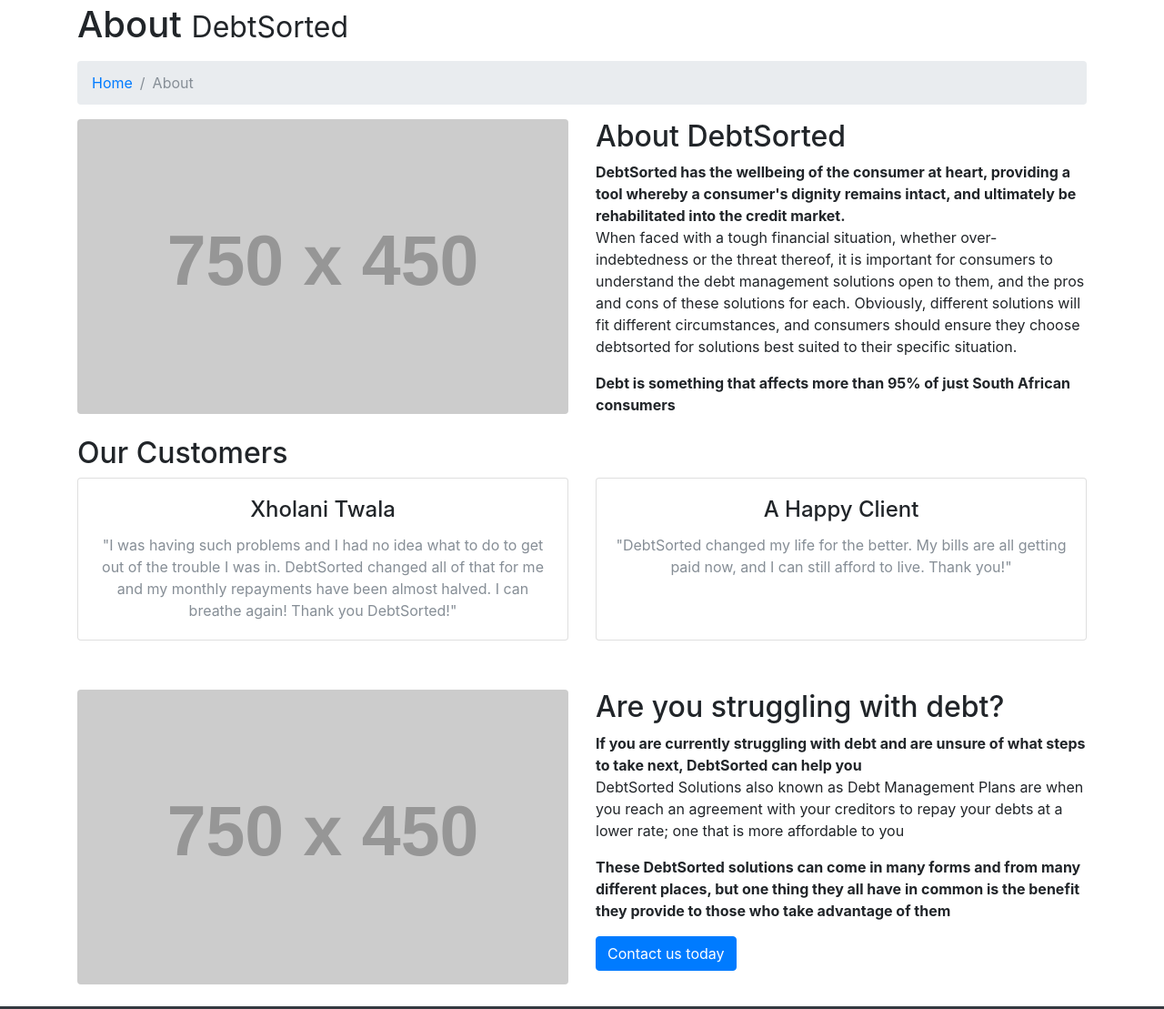
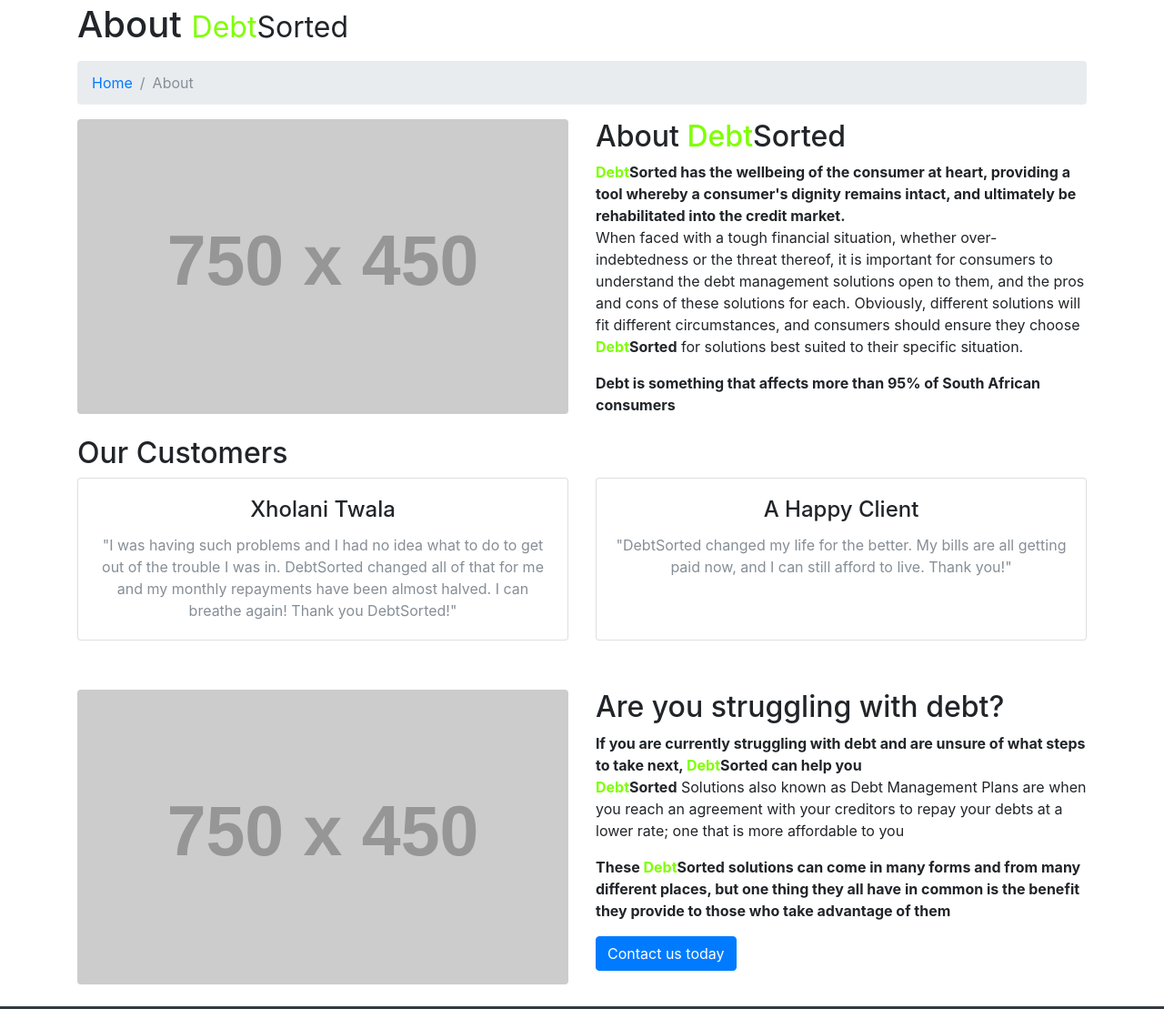
Before and after one commit to jjarze/DebtSorted, a website: page about.html in a window 1280 px wide. Shown: the part 77-1186 px from the top of the page at 91% size. Drawn offline with Linux system fonts and the light colour scheme; placeholder pictures from the web are drawn by us.

Commit message:
DebtSorted branding and re-arranged process page

```diff
--- a/about.html
+++ b/about.html
@@ -51,7 +51,7 @@
 
       <!-- Page Heading/Breadcrumbs -->
       <h1 class="mt-4 mb-3">About
-        <small>DebtSorted</small>
+        <small><span class="header-debt">Debt</span>Sorted</small>
       </h1>
 
       <ol class="breadcrumb">
@@ -67,10 +67,13 @@
           <img class="img-fluid rounded mb-4" src="http://placehold.it/750x450" alt="">
         </div>
         <div class="col-lg-6">
-          <h2>About DebtSorted</h2>
-          <b>DebtSorted has the wellbeing of the consumer at heart, providing a tool whereby a consumer's dignity remains intact, and ultimately be rehabilitated into the credit market.</b>
-          <p>When faced with a tough financial situation, whether over-indebtedness or the threat thereof, it is important for consumers to understand the debt management solutions open to them, and the pros and cons of these solutions for each. Obviously, different solutions will fit different circumstances, and consumers should ensure they choose debtsorted for solutions best suited to their specific situation.</p>
-          <b>Debt is something that affects more than 95% of just South African consumers</b>
+          <h2>About <span class="header-debt">Debt</span>Sorted</h2>
+          <b><span class="header-debt">Debt</span>Sorted has the wellbeing of the consumer at heart, providing a tool whereby a consumer's dignity remains intact,
+             and ultimately be rehabilitated into the credit market.</b>
+          <p>When faced with a tough financial situation, whether over-indebtedness or the threat thereof, it is important for consumers to understand the debt management
+             solutions open to them, and the pros and cons of these solutions for each. Obviously, different solutions will fit different circumstances, and consumers
+              should ensure they choose <b><span class="header-debt">Debt</span>Sorted</b> for solutions best suited to their specific situation.</p>
+          <b>Debt is something that affects more than 95% of South African consumers</b>
         </div>
       </div>
       <!-- /.row -->
@@ -83,7 +86,8 @@
           <div class="card h-100 text-center">
             <div class="card-body">
               <h4 class="card-title">Xholani Twala</h4>
-              <p class="card-text text-muted">"I was having such problems and I had no idea what to do to get out of the trouble I was in. DebtSorted changed all of that for me and my monthly repayments have been almost halved. I can breathe again! Thank you DebtSorted!"</p>
+              <p class="card-text text-muted">"I was having such problems and I had no idea what to do to get out of the trouble I was in. DebtSorted changed all of that for me
+                 and my monthly repayments have been almost halved. I can breathe again! Thank you DebtSorted!"</p>
             </div>
           </div>
         </div>
@@ -105,9 +109,11 @@
         </div>
         <div class="col-lg-6">
           <h2>Are you struggling with debt?</h2>
-          <b>If you are currently struggling with debt and are unsure of what steps to take next, DebtSorted can help you</b>
-          <p>DebtSorted Solutions also known as Debt Management Plans are when you reach an agreement with your creditors to repay your debts at a lower rate; one that is more affordable to you</p>
-          <b>These DebtSorted solutions can come in many forms and from many different places, but one thing they all have in common is the benefit they provide to those who take advantage of them</b>
+          <b>If you are currently struggling with debt and are unsure of what steps to take next, <span class="header-debt">Debt</span>Sorted can help you</b>
+          <p><b><span class="header-debt">Debt</span>Sorted</b> Solutions also known as Debt Management Plans are when you reach an agreement with your creditors to repay your debts
+             at a lower rate; one that is more affordable to you</p>
+          <b>These <span class="header-debt">Debt</span>Sorted solutions can come in many forms and from many different places, but one thing they all have in common is the
+             benefit they provide to those who take advantage of them</b>
           <p></p>
           <p><a href="contact.html" class="btn btn-primary">Contact us today</a></p>
         </div>
```
Also changed, not shown: index.html (+2 -2 lines), process.html (+1 -1 lines), 1 other file.
